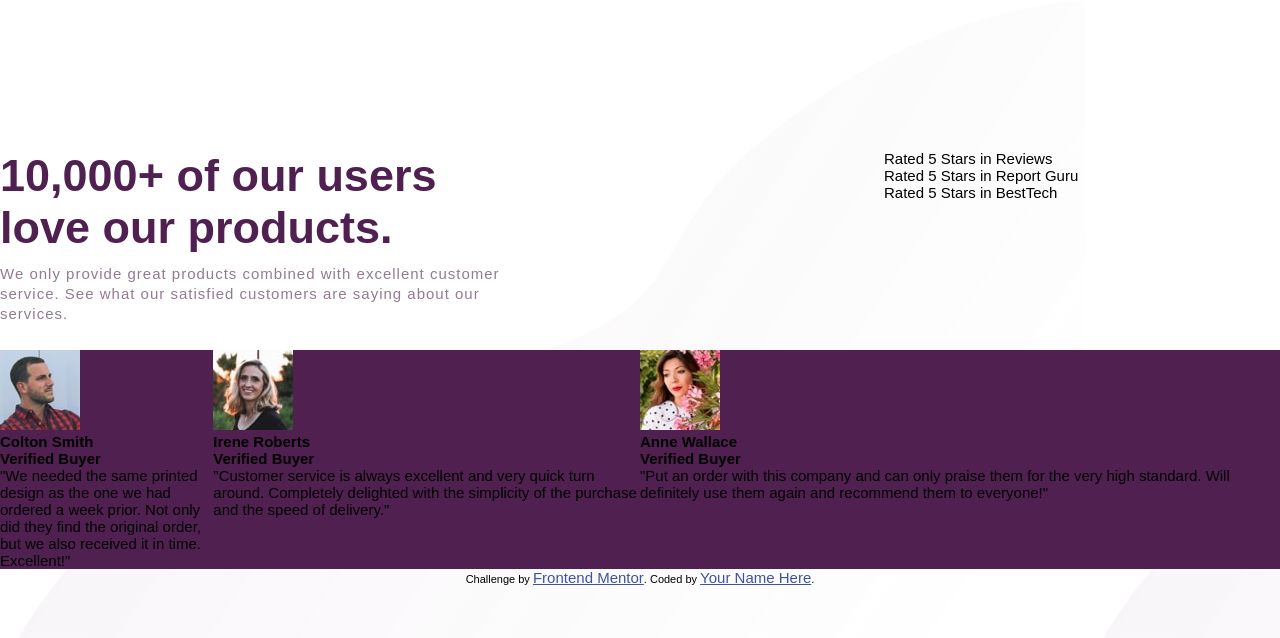
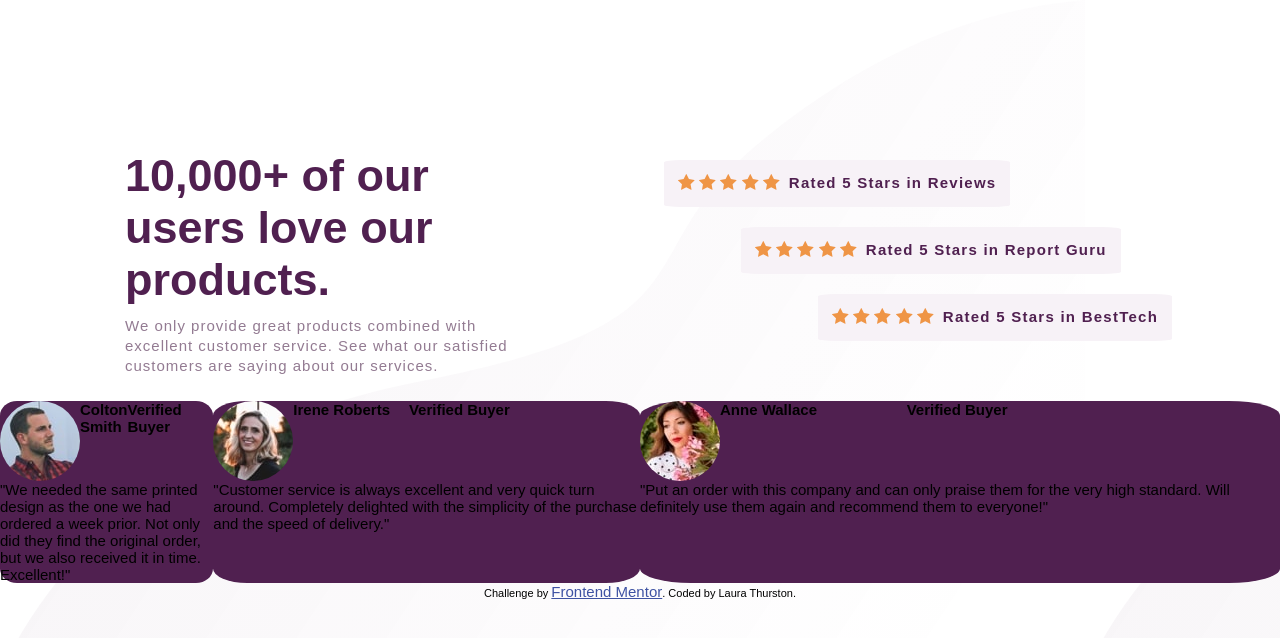
Before and after one commit to laurathurston/social-proof-master, a plain HTML site: page index.html in a window 1280 px wide. Drawn offline with Linux system fonts and the light colour scheme; a web font is replaced by a local one.

Commit message:
Updated header branch

```diff
--- a/css/app.css
+++ b/css/app.css
@@ -9,14 +9,16 @@
 body {
   background-image: url("../images/bg-pattern-bottom-desktop.svg");
 }
+
 /* CONTENT */
 .wrapper {
     display: flex;
     margin-top: 150px;
+    margin-left: 125px;
+    margin-bottom: 50px;
 }
 .company-review {
-    flex: 1
-    margin-top: 15%;
+    flex: 1;
     height: 200px;
     width: 500px;
     float: :left
@@ -38,29 +40,93 @@ body {
   margin-top: 10px;
 }
 
+/* REVIEWS */
+
 .reviews {
 flex: 2;
-margin-left: 30%;
+
 }
 
+.review-content {
+  display: inline-flex;
+  background-color: hsl(300, 24%, 96%);
+  border-radius: 5%;
+  margin: 10px;
+  padding: 14px;
+
+}
+.review-content-score {
+  margin-right: 5px;
+}
+
+.review-content-text {
+    font-size: .5rem;
+    color:hsl(300, 43%, 22%);
+    font-weight: 700;
+    font-family: 'Spartan', sans-serif;
+    letter-spacing: 1.25px;
+}
+
+.review-content:nth-child(1){
+  margin-left: 20%;
+}
+
+.review-content:nth-child(2){
+  margin-left: 30%;
+}
+
+.review-content:nth-child(3){
+  margin-left: 40%;
+}
+
+
+/* TESTIMONIALS */
 .testimonials {
     display: flex;
-    justify-content: space-between;
+    border-radius: 15%;
+
 }
 
 .testimonial-1 {
     flex: 1;
+    justify-content: space-between;
     background-color: hsl(300, 43%, 22%);
+    width: 30%;
+    border-radius: 8%;
 }
 .testimonial-2 {
     flex: 2;
+    justify-content: space-between;
     background-color: hsl(300, 43%, 22%);
+    width: 30%;
+    border-radius: 8%;
 }
 .testimonial-3 {
     flex: 3;
+    justify-content: space-between;
     background-color: hsl(300, 43%, 22%);
+    width: 30%;
+    border-radius: 8%;
+}
+
+.user-info {
+  display: flex;
+
 }
 
 .user-pic {
+  border-radius: 50%;
+  size: 5%
+}
+
+.user-name {
+  flex: 1;
 
 }
+
+
+.buyer-type {
+  flex: 2;
+
+  flex-wrap: wrap;
+}
--- a/index.html
+++ b/index.html
@@ -37,38 +37,71 @@
     <p class="company-info">We only provide great products combined with excellent customer service.
     See what our satisfied customers are saying about our services.</p>
   </div>
+
+
+
 <div class="reviews">
-      <div class="review-1">
-        <p class="rated-review">Rated 5 Stars in Reviews</p>
+  <!-- REVIEW 1 START -->
+  <div class="review-content">
+    <div class="review-content-score">
+      <img src="images/icon-star.svg" alt="star">&nbsp;<img src="images/icon-star.svg" alt="star">&nbsp;<img src="images/icon-star.svg" alt="star">&nbsp;<img src="images/icon-star.svg" alt="star">&nbsp;<img src="images/icon-star.svg" alt="star">&nbsp;
     </div>
-      <div class="review-1"></div>
-      <p class="rated-review">Rated 5 Stars in Report Guru</p>
-      <div class="review-1">
-        <p class="rated-review">Rated 5 Stars in BestTech</p>
+      <div class="review-content-text"><span>Rated 5 Stars in Reviews</span></div>
+   </div>
+   <!-- REVIEW 1 END -->
+
+   <!-- REVIEW 2 START-->
+  <div class="review-content">
+    <div class="review-content-score">
+      <img src="images/icon-star.svg" alt="star">&nbsp;<img src="images/icon-star.svg" alt="star">&nbsp;<img src="images/icon-star.svg" alt="star">&nbsp;<img src="images/icon-star.svg" alt="star">&nbsp;<img src="images/icon-star.svg" alt="star">&nbsp;
+    </div>
+    <div class="review-content-text">
+      <span>Rated 5 Stars in Report Guru</span>
+    </div>
+  </div>
+    <!-- REVIEW 2 END -->
+
+  <!-- REVIEW 3 START -->
+    <div class="review-content">
+      <div class="review-content-score">
+        <img src="images/icon-star.svg" alt="star">&nbsp;<img src="images/icon-star.svg" alt="star">&nbsp;<img src="images/icon-star.svg" alt="star">&nbsp;<img src="images/icon-star.svg" alt="star">&nbsp;<img src="images/icon-star.svg" alt="star">&nbsp;
+      </div>
+      <div class="review-content-text">
+        <span>Rated 5 Stars in BestTech</span>
+      </div>
+    </div>
+  <!-- REVIEW 3 END -->
     </div>
   </div>
 </div>
+
     <!-- TESTIMONIALS -->
     <div class="testimonials">
       <div class="testimonial-1">
+        <div class="user-info">
         <img class="user-pic" src="images/image-colton.jpg" alt="">
         <h2 class="user-name">Colton Smith</h2>
         <h2 class="buyer-type">Verified Buyer</h2>
+      </div>
         <p class="user-review">"We needed the same printed design as the one we had ordered a week prior.
           Not only did they find the original order, but we also received it in time.
           Excellent!"</p>
       </div>
       <div class="testimonial-2">
+        <div class="user-info">
         <img class="user-pic" src="images/image-irene.jpg" alt="">
         <h2 class="user-name">Irene Roberts</h2>
         <h2 class="buyer-type">Verified Buyer</h2>
+      </div>
         <p class="user-review">"Customer service is always excellent and very quick turn around. Completely
           delighted with the simplicity of the purchase and the speed of delivery."</p>
       </div>
       <div class="testimonial-3">
+        <div class="user-info">
         <img class="user-pic" src="images/image-anne.jpg" alt="">
         <h2 class="user-name">Anne Wallace </h2>
         <h2 class="buyer-type">Verified Buyer</h2>
+      </div>
         <p class="user-review">"Put an order with this company and can only praise them for the very high
           standard. Will definitely use them again and recommend them to everyone!"</p>
       </div>
@@ -80,5 +113,5 @@
       Challenge by
       <a href="https://www.frontendmentor.io?ref=challenge" target="_blank"
         >Frontend Mentor</a
-      >. Coded by <a href="#">Your Name Here</a>.
+      >. Coded by Laura Thurston.
   </footer>
```
Lines whose indentation alone changed are shown as unchanged.
